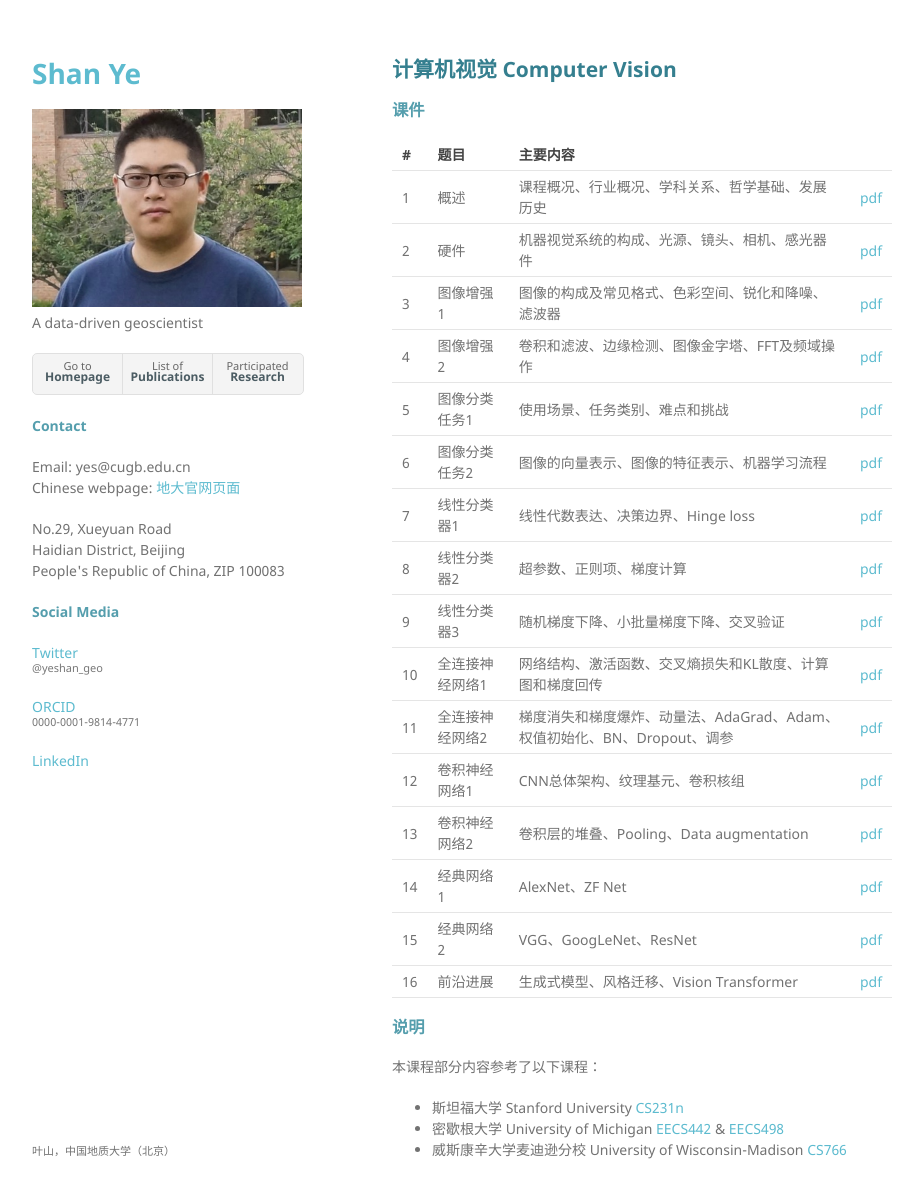
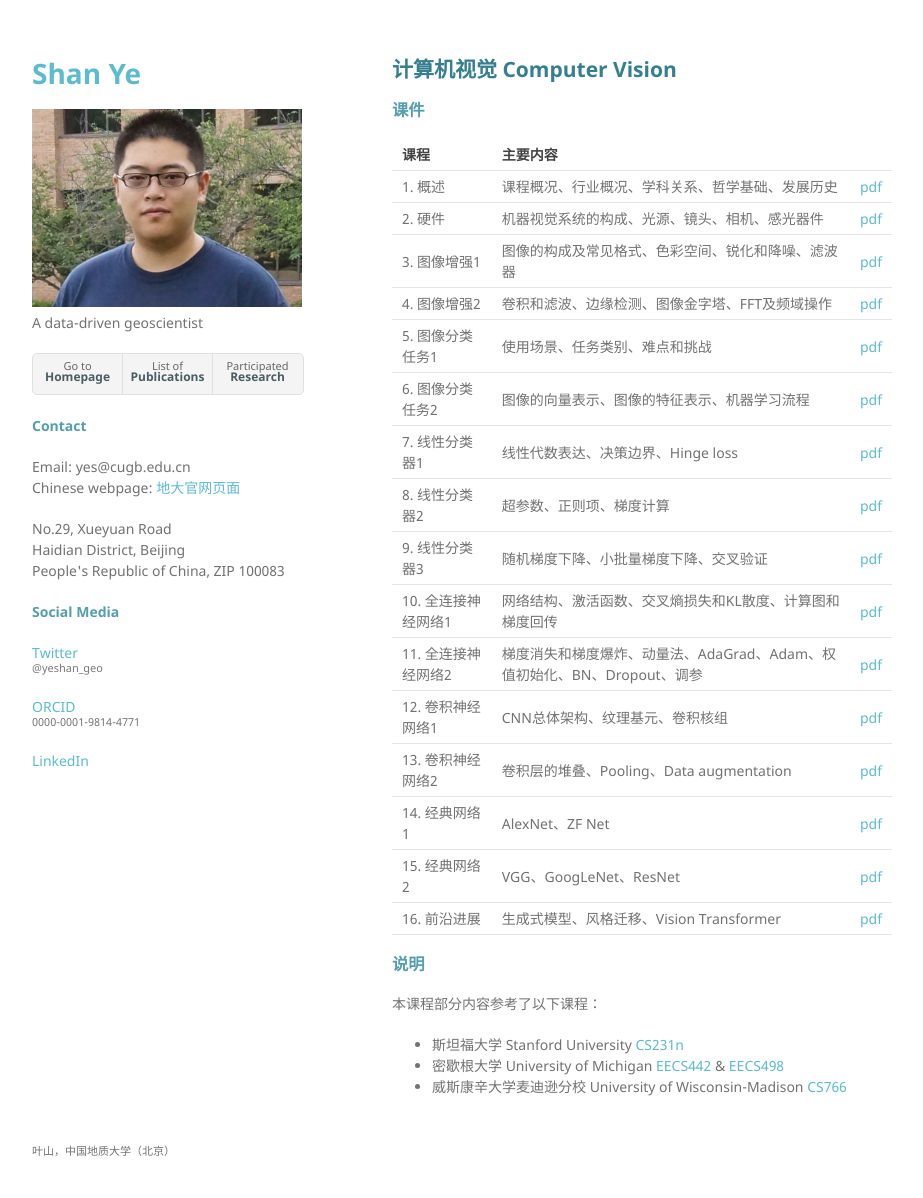
Before and after one commit to yeshan-geo/yeshan-geo.github.io, a Jekyll site: the page built from pages/computer_vision.md, in a window 1280 px wide and 1230 px high. Shown: the top 1198 px of the window, without its empty margins (178-1101 px from the left). Built offline with Jekyll 4.4.1, drawn with Linux system fonts in a browser that asks for light colours; our own code applies the rules of GitHub Pages for plain Markdown files.

Commit message:
Update computer_vision.md

```diff
--- a/pages/computer_vision.md
+++ b/pages/computer_vision.md
@@ -2,24 +2,24 @@
 
 ### 课件
 
-|#|题目|主要内容||
-|---|---|---|---|
-|1|概述|课程概况、行业概况、学科关系、哲学基础、发展历史|[pdf](https://github.com/yeshan-geo/yeshan-geo.github.io/blob/main/documents/cv/2024/L1-Introduction.pdf)|
-|2|硬件|机器视觉系统的构成、光源、镜头、相机、感光器件|[pdf](https://github.com/yeshan-geo/yeshan-geo.github.io/blob/main/documents/cv/2024/L2-Sensors.pdf)|
-|3|图像增强1|图像的构成及常见格式、色彩空间、锐化和降噪、滤波器|[pdf](https://github.com/yeshan-geo/yeshan-geo.github.io/blob/main/documents/cv/2024/L3-Filtering_and_edge_detection1.pdf)|
-|4|图像增强2|卷积和滤波、边缘检测、图像金字塔、FFT及频域操作|[pdf](https://github.com/yeshan-geo/yeshan-geo.github.io/blob/main/documents/cv/2024/L4-Filtering_and_edge_detection2.pdf)|
-|5|图像分类任务1|使用场景、任务类别、难点和挑战|[pdf](https://github.com/yeshan-geo/yeshan-geo.github.io/blob/main/documents/cv/2024/L5-Image_classification1.pdf)|
-|6|图像分类任务2|图像的向量表示、图像的特征表示、机器学习流程|[pdf](https://github.com/yeshan-geo/yeshan-geo.github.io/blob/main/documents/cv/2024/L6-Image_classification2.pdf)|
-|7|线性分类器1|线性代数表达、决策边界、Hinge loss|[pdf](https://github.com/yeshan-geo/yeshan-geo.github.io/blob/main/documents/cv/2024/L7-Linear_classifier1.pdf)|
-|8|线性分类器2|超参数、正则项、梯度计算|[pdf](https://github.com/yeshan-geo/yeshan-geo.github.io/blob/main/documents/cv/2024/L8-Linear_classifier2.pdf)|
-|9|线性分类器3|随机梯度下降、小批量梯度下降、交叉验证|[pdf](https://github.com/yeshan-geo/yeshan-geo.github.io/blob/main/documents/cv/2024/L9-Linear_classifier3.pdf)|
-|10|全连接神经网络1|网络结构、激活函数、交叉熵损失和KL散度、计算图和梯度回传|[pdf](https://github.com/yeshan-geo/yeshan-geo.github.io/blob/main/documents/cv/2024/L10-FC_networks1.pdf)|
-|11|全连接神经网络2|梯度消失和梯度爆炸、动量法、AdaGrad、Adam、权值初始化、BN、Dropout、调参|[pdf](https://github.com/yeshan-geo/yeshan-geo.github.io/blob/main/documents/cv/2024/L11-FC_networks2.pdf)|
-|12|卷积神经网络1|CNN总体架构、纹理基元、卷积核组|[pdf](https://github.com/yeshan-geo/yeshan-geo.github.io/blob/main/documents/cv/2024/L12-CNN1.pdf)|
-|13|卷积神经网络2|卷积层的堆叠、Pooling、Data augmentation|[pdf](https://github.com/yeshan-geo/yeshan-geo.github.io/blob/main/documents/cv/2024/L13-CNN2.pdf)|
-|14|经典网络1|AlexNet、ZF Net|[pdf](https://github.com/yeshan-geo/yeshan-geo.github.io/blob/main/documents/cv/2024/L14-CNN_architecture1.pdf)|
-|15|经典网络2|VGG、GoogLeNet、ResNet|[pdf](https://github.com/yeshan-geo/yeshan-geo.github.io/blob/main/documents/cv/2024/L15-CNN_architecture2.pdf)|
-|16|前沿进展|生成式模型、风格迁移、Vision Transformer|[pdf](https://github.com/yeshan-geo/yeshan-geo.github.io/blob/main/documents/cv/2024/L16-Latest.pdf)|
+|课程|主要内容||
+|---|---|---|
+|1. 概述|课程概况、行业概况、学科关系、哲学基础、发展历史|[pdf](https://github.com/yeshan-geo/yeshan-geo.github.io/blob/main/documents/cv/2024/L1-Introduction.pdf)|
+|2. 硬件|机器视觉系统的构成、光源、镜头、相机、感光器件|[pdf](https://github.com/yeshan-geo/yeshan-geo.github.io/blob/main/documents/cv/2024/L2-Sensors.pdf)|
+|3. 图像增强1|图像的构成及常见格式、色彩空间、锐化和降噪、滤波器|[pdf](https://github.com/yeshan-geo/yeshan-geo.github.io/blob/main/documents/cv/2024/L3-Filtering_and_edge_detection1.pdf)|
+|4. 图像增强2|卷积和滤波、边缘检测、图像金字塔、FFT及频域操作|[pdf](https://github.com/yeshan-geo/yeshan-geo.github.io/blob/main/documents/cv/2024/L4-Filtering_and_edge_detection2.pdf)|
+|5. 图像分类任务1|使用场景、任务类别、难点和挑战|[pdf](https://github.com/yeshan-geo/yeshan-geo.github.io/blob/main/documents/cv/2024/L5-Image_classification1.pdf)|
+|6. 图像分类任务2|图像的向量表示、图像的特征表示、机器学习流程|[pdf](https://github.com/yeshan-geo/yeshan-geo.github.io/blob/main/documents/cv/2024/L6-Image_classification2.pdf)|
+|7. 线性分类器1|线性代数表达、决策边界、Hinge loss|[pdf](https://github.com/yeshan-geo/yeshan-geo.github.io/blob/main/documents/cv/2024/L7-Linear_classifier1.pdf)|
+|8. 线性分类器2|超参数、正则项、梯度计算|[pdf](https://github.com/yeshan-geo/yeshan-geo.github.io/blob/main/documents/cv/2024/L8-Linear_classifier2.pdf)|
+|9. 线性分类器3|随机梯度下降、小批量梯度下降、交叉验证|[pdf](https://github.com/yeshan-geo/yeshan-geo.github.io/blob/main/documents/cv/2024/L9-Linear_classifier3.pdf)|
+|10. 全连接神经网络1|网络结构、激活函数、交叉熵损失和KL散度、计算图和梯度回传|[pdf](https://github.com/yeshan-geo/yeshan-geo.github.io/blob/main/documents/cv/2024/L10-FC_networks1.pdf)|
+|11. 全连接神经网络2|梯度消失和梯度爆炸、动量法、AdaGrad、Adam、权值初始化、BN、Dropout、调参|[pdf](https://github.com/yeshan-geo/yeshan-geo.github.io/blob/main/documents/cv/2024/L11-FC_networks2.pdf)|
+|12. 卷积神经网络1|CNN总体架构、纹理基元、卷积核组|[pdf](https://github.com/yeshan-geo/yeshan-geo.github.io/blob/main/documents/cv/2024/L12-CNN1.pdf)|
+|13. 卷积神经网络2|卷积层的堆叠、Pooling、Data augmentation|[pdf](https://github.com/yeshan-geo/yeshan-geo.github.io/blob/main/documents/cv/2024/L13-CNN2.pdf)|
+|14. 经典网络1|AlexNet、ZF Net|[pdf](https://github.com/yeshan-geo/yeshan-geo.github.io/blob/main/documents/cv/2024/L14-CNN_architecture1.pdf)|
+|15. 经典网络2|VGG、GoogLeNet、ResNet|[pdf](https://github.com/yeshan-geo/yeshan-geo.github.io/blob/main/documents/cv/2024/L15-CNN_architecture2.pdf)|
+|16. 前沿进展|生成式模型、风格迁移、Vision Transformer|[pdf](https://github.com/yeshan-geo/yeshan-geo.github.io/blob/main/documents/cv/2024/L16-Latest.pdf)|
 
 
 
```
